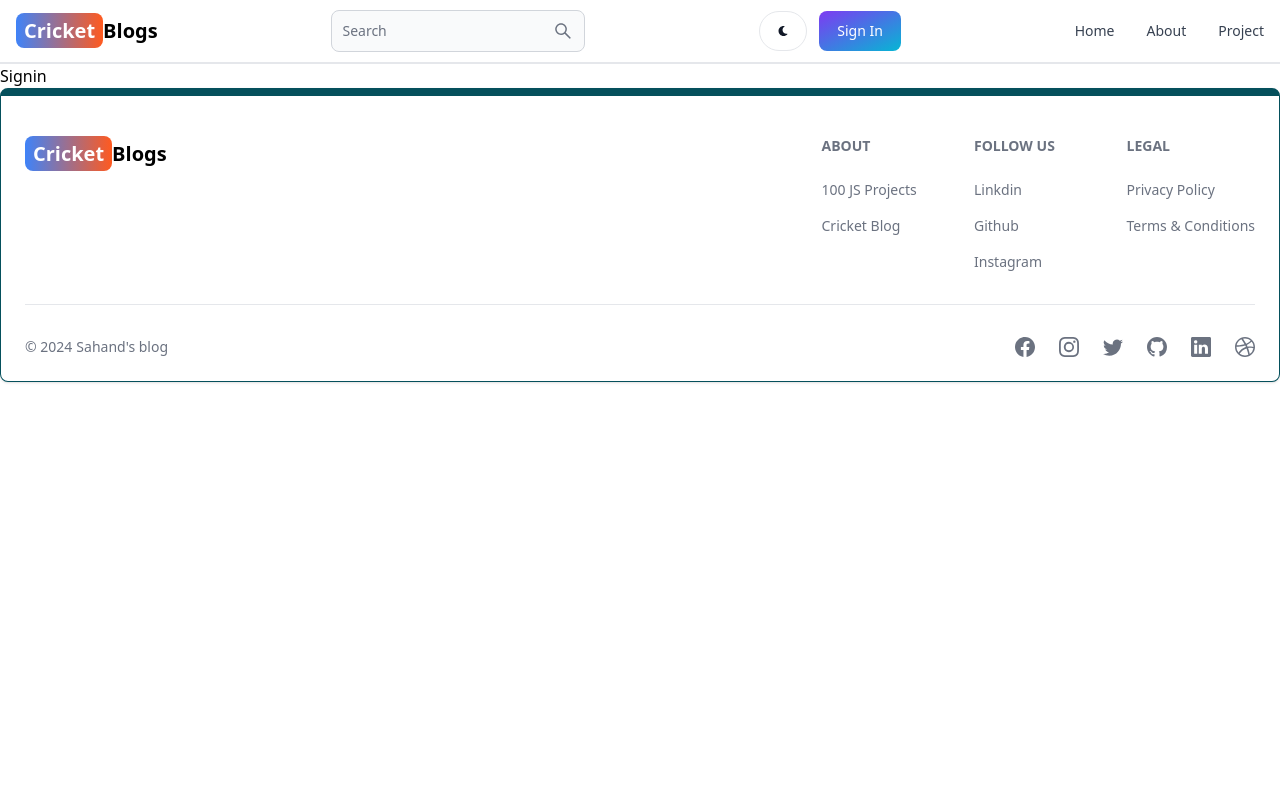
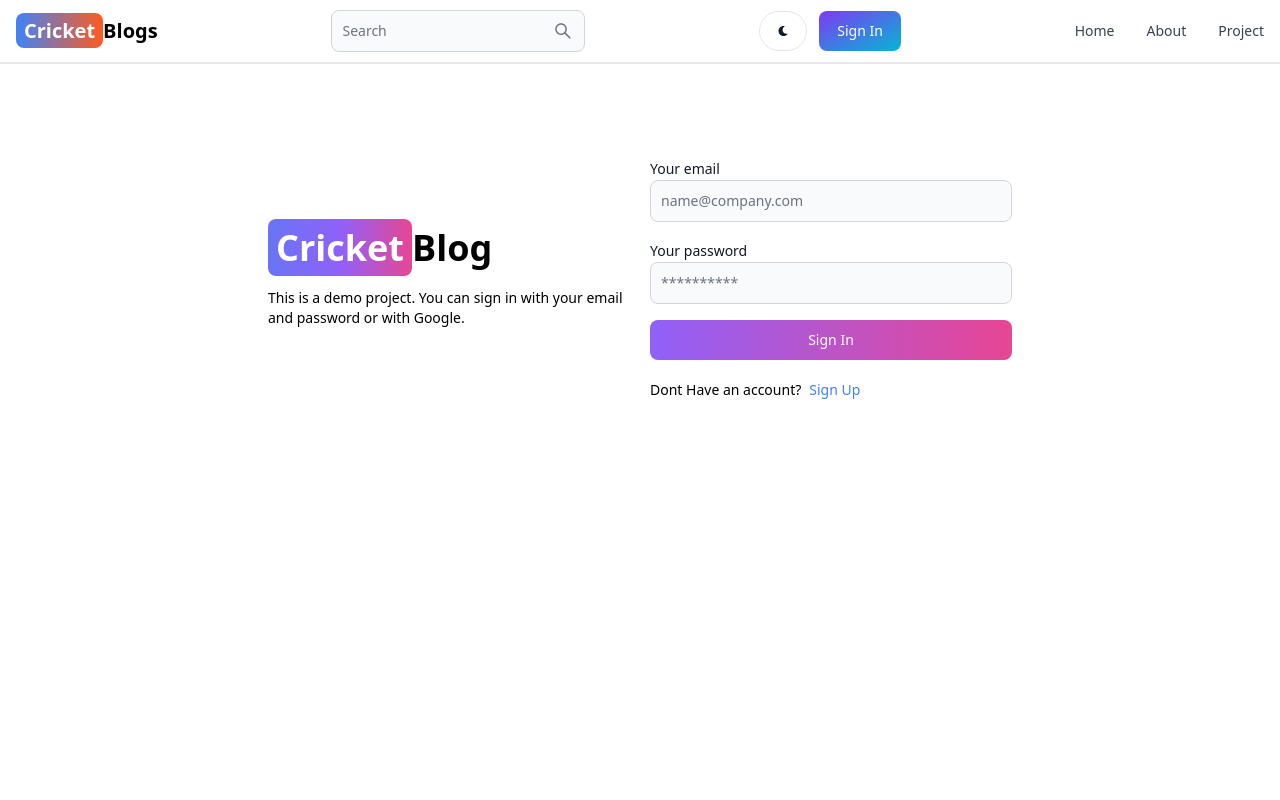
Before and after one commit to prashantkumar-creates/Blog-App, a React (Vite) app in the folder client/: page /Signin in a window 1280 px wide. Shown: the top 800 px of the page. Built offline with nearby package versions, Linux system fonts and the light colour scheme.

Commit message:
Add Signin page with form and functionality

```diff
--- a/client/src/pages/Signin.jsx
+++ b/client/src/pages/Signin.jsx
@@ -1,9 +1,120 @@
+import { Alert, Button, Label, Spinner, TextInput } from "flowbite-react";
+
+import { useState } from "react";
+import { Link ,useNavigate} from "react-router-dom";
 
 
 function Signin() {
+  const [formData, setFormData] = useState({});
+  const [loading, setLoading] = useState(false);
+  const [errorMessage, setErrorMessage] = useState(null);
+
+  const navigate = useNavigate();
+
+  const handleChange =(e) => {
+     setFormData({...formData,[e.target.id]:e.target.value.trim()})
+  }
+
+  const handleSubmit =  async (e) => {
+    e.preventDefault();
+    if(!formData.email || !formData.password){
+      setErrorMessage('Please fill all the fields');
+      return;
+    }
+
+    try {
+      setLoading(true);
+      setErrorMessage(null);
+    const res = await fetch('/api/auth/signin',{
+        method:'POST',
+        headers:{'Content-Type':'application/json'},
+        body:JSON.stringify(formData)
+      });
+      const data = await res.json();
+      if(data.success === false){
+        return setErrorMessage(data.message);
+      }
+      setLoading(false);
+      if(res.ok){
+        navigate('/');
+      }
+
+    } catch (error) {
+      setErrorMessage(error.message);
+      setLoading(false);
+    }
+  }
   return (
-    <div>Signin</div>
-  )
+    <div className='min-h-screen mt-20'>
+      <div className='flex p-3 max-w-3xl mx-auto flex-col md:flex-row md:items-center gap-5'>
+        {/* left */}
+        <div className='flex-1'>
+          <Link to='/' className='font-bold dark:text-white text-4xl'>
+            <span className='px-2 py-1 bg-gradient-to-r from-indigo-500 via-purple-500 to-pink-500 rounded-lg text-white'>
+              Cricket
+            </span>
+            Blog
+          </Link>
+          <p className='text-sm mt-5'>
+            This is a demo project. You can sign in with your email and password
+            or with Google.
+          </p>
+        </div>
+        {/* right */}
+
+        <div className='flex-1'>
+          <form className='flex flex-col gap-4' onSubmit={handleSubmit}>
+            <div>
+              <Label value='Your email' />
+              <TextInput
+              autoComplete=""
+                type='email'
+                placeholder='name@company.com'
+                id='email'
+                onChange={handleChange}
+              />
+            </div>
+            <div>
+              <Label value='Your password' />
+              <TextInput
+                autoComplete=""
+                type='password'
+                placeholder='**********'
+                id='password'
+                onChange={handleChange}
+              />
+            </div>
+            <Button
+              gradientDuoTone='purpleToPink'
+              type='submit'
+              disabled={loading}
+            >
+              {loading ? (
+                <>
+                  <Spinner size='sm' />
+                  <span className='pl-3'>Loading...</span>
+                </>
+              ) : (
+                'Sign In'
+              )}
+            </Button>
+          </form>
+          <div className='flex gap-2 text-sm mt-5'>
+            <span>Dont Have an account?</span>
+            <Link to='/signup' className='text-blue-500'>
+              Sign Up
+            </Link>
+          </div>
+          {errorMessage && (
+            <Alert className='mt-5' color='failure'>
+              {errorMessage}
+            </Alert>
+          )}
+        </div>
+      </div>
+    </div>
+  );
 }
 
+
 export default Signin
```
